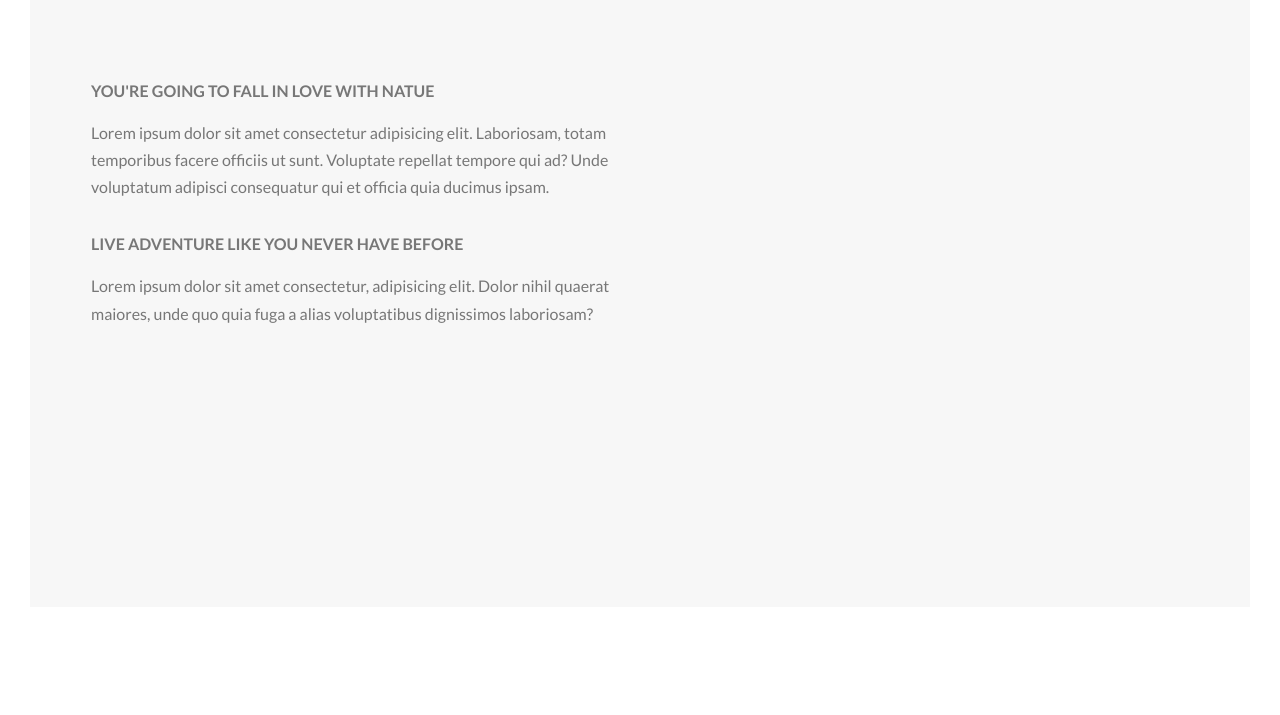
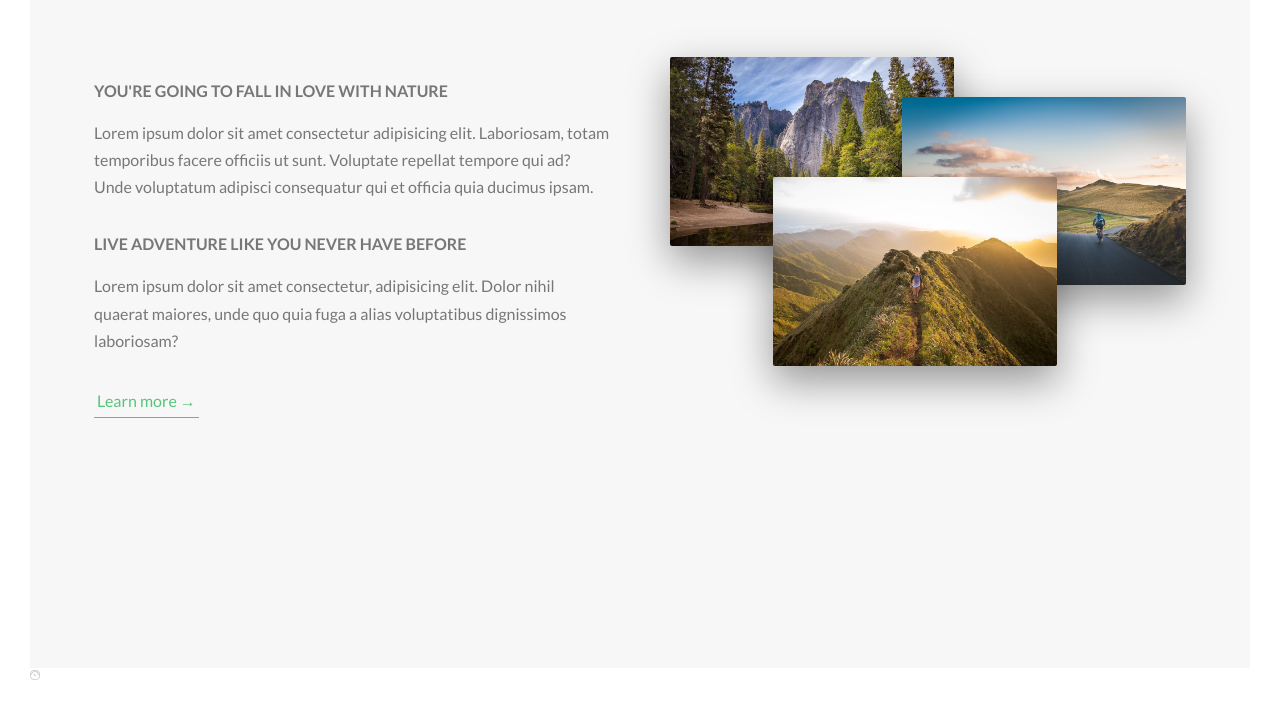
Before and after one commit to Abdul-kaium/Animation, a website: page index.html in a window 1280 px wide. Shown: the part 903-1618 px from the top of the page. Before the commit the page ends 1540 px from the top, so only its background shows below. Drawn offline with Linux system fonts and the light colour scheme.

Commit message:
upadated

```diff
--- /dev/null
+++ b/css/icon-font.css
@@ -0,0 +1,445 @@
+@charset "UTF-8";
+
+@font-face {
+  font-family: "linea-basic-10";
+  src:url("fonts/linea-basic-10.eot");
+  src:url("fonts/linea-basic-10.eot?#iefix") format("embedded-opentype"),
+    url("fonts/linea-basic-10.woff") format("woff"),
+    url("fonts/linea-basic-10.ttf") format("truetype"),
+    url("fonts/linea-basic-10.svg#linea-basic-10") format("svg");
+  font-weight: normal;
+  font-style: normal;
+
+}
+
+[data-icon]:before {
+  font-family: "linea-basic-10" !important;
+  content: attr(data-icon);
+  font-style: normal !important;
+  font-weight: normal !important;
+  font-variant: normal !important;
+  text-transform: none !important;
+  speak: none;
+  line-height: 1;
+  -webkit-font-smoothing: antialiased;
+  -moz-osx-font-smoothing: grayscale;
+}
+
+[class^="icon-"]:before,
+[class*=" icon-"]:before {
+  font-family: "linea-basic-10" !important;
+  font-style: normal !important;
+  font-weight: normal !important;
+  font-variant: normal !important;
+  text-transform: none !important;
+  speak: none;
+  line-height: 1;
+  -webkit-font-smoothing: antialiased;
+  -moz-osx-font-smoothing: grayscale;
+}
+
+.icon-basic-accelerator:before {
+  content: "a";
+}
+.icon-basic-alarm:before {
+  content: "b";
+}
+.icon-basic-anchor:before {
+  content: "c";
+}
+.icon-basic-anticlockwise:before {
+  content: "d";
+}
+.icon-basic-archive:before {
+  content: "e";
+}
+.icon-basic-archive-full:before {
+  content: "f";
+}
+.icon-basic-ban:before {
+  content: "g";
+}
+.icon-basic-battery-charge:before {
+  content: "h";
+}
+.icon-basic-battery-empty:before {
+  content: "i";
+}
+.icon-basic-battery-full:before {
+  content: "j";
+}
+.icon-basic-battery-half:before {
+  content: "k";
+}
+.icon-basic-bolt:before {
+  content: "l";
+}
+.icon-basic-book:before {
+  content: "m";
+}
+.icon-basic-book-pen:before {
+  content: "n";
+}
+.icon-basic-book-pencil:before {
+  content: "o";
+}
+.icon-basic-bookmark:before {
+  content: "p";
+}
+.icon-basic-calculator:before {
+  content: "q";
+}
+.icon-basic-calendar:before {
+  content: "r";
+}
+.icon-basic-cards-diamonds:before {
+  content: "s";
+}
+.icon-basic-cards-hearts:before {
+  content: "t";
+}
+.icon-basic-case:before {
+  content: "u";
+}
+.icon-basic-chronometer:before {
+  content: "v";
+}
+.icon-basic-clessidre:before {
+  content: "w";
+}
+.icon-basic-clock:before {
+  content: "x";
+}
+.icon-basic-clockwise:before {
+  content: "y";
+}
+.icon-basic-cloud:before {
+  content: "z";
+}
+.icon-basic-clubs:before {
+  content: "A";
+}
+.icon-basic-compass:before {
+  content: "B";
+}
+.icon-basic-cup:before {
+  content: "C";
+}
+.icon-basic-diamonds:before {
+  content: "D";
+}
+.icon-basic-display:before {
+  content: "E";
+}
+.icon-basic-download:before {
+  content: "F";
+}
+.icon-basic-exclamation:before {
+  content: "G";
+}
+.icon-basic-eye:before {
+  content: "H";
+}
+.icon-basic-eye-closed:before {
+  content: "I";
+}
+.icon-basic-female:before {
+  content: "J";
+}
+.icon-basic-flag1:before {
+  content: "K";
+}
+.icon-basic-flag2:before {
+  content: "L";
+}
+.icon-basic-floppydisk:before {
+  content: "M";
+}
+.icon-basic-folder:before {
+  content: "N";
+}
+.icon-basic-folder-multiple:before {
+  content: "O";
+}
+.icon-basic-gear:before {
+  content: "P";
+}
+.icon-basic-geolocalize-01:before {
+  content: "Q";
+}
+.icon-basic-geolocalize-05:before {
+  content: "R";
+}
+.icon-basic-globe:before {
+  content: "S";
+}
+.icon-basic-gunsight:before {
+  content: "T";
+}
+.icon-basic-hammer:before {
+  content: "U";
+}
+.icon-basic-headset:before {
+  content: "V";
+}
+.icon-basic-heart:before {
+  content: "W";
+}
+.icon-basic-heart-broken:before {
+  content: "X";
+}
+.icon-basic-helm:before {
+  content: "Y";
+}
+.icon-basic-home:before {
+  content: "Z";
+}
+.icon-basic-info:before {
+  content: "0";
+}
+.icon-basic-ipod:before {
+  content: "1";
+}
+.icon-basic-joypad:before {
+  content: "2";
+}
+.icon-basic-key:before {
+  content: "3";
+}
+.icon-basic-keyboard:before {
+  content: "4";
+}
+.icon-basic-laptop:before {
+  content: "5";
+}
+.icon-basic-life-buoy:before {
+  content: "6";
+}
+.icon-basic-lightbulb:before {
+  content: "7";
+}
+.icon-basic-link:before {
+  content: "8";
+}
+.icon-basic-lock:before {
+  content: "9";
+}
+.icon-basic-lock-open:before {
+  content: "!";
+}
+.icon-basic-magic-mouse:before {
+  content: "\"";
+}
+.icon-basic-magnifier:before {
+  content: "#";
+}
+.icon-basic-magnifier-minus:before {
+  content: "$";
+}
+.icon-basic-magnifier-plus:before {
+  content: "%";
+}
+.icon-basic-mail:before {
+  content: "&";
+}
+.icon-basic-mail-multiple:before {
+  content: "'";
+}
+.icon-basic-mail-open:before {
+  content: "(";
+}
+.icon-basic-mail-open-text:before {
+  content: ")";
+}
+.icon-basic-male:before {
+  content: "*";
+}
+.icon-basic-map:before {
+  content: "+";
+}
+.icon-basic-message:before {
+  content: ",";
+}
+.icon-basic-message-multiple:before {
+  content: "-";
+}
+.icon-basic-message-txt:before {
+  content: ".";
+}
+.icon-basic-mixer2:before {
+  content: "/";
+}
+.icon-basic-mouse:before {
+  content: ":";
+}
+.icon-basic-notebook:before {
+  content: ";";
+}
+.icon-basic-notebook-pen:before {
+  content: "<";
+}
+.icon-basic-notebook-pencil:before {
+  content: "=";
+}
+.icon-basic-paperplane:before {
+  content: ">";
+}
+.icon-basic-pencil-ruler:before {
+  content: "?";
+}
+.icon-basic-pencil-ruler-pen:before {
+  content: "@";
+}
+.icon-basic-photo:before {
+  content: "[";
+}
+.icon-basic-picture:before {
+  content: "]";
+}
+.icon-basic-picture-multiple:before {
+  content: "^";
+}
+.icon-basic-pin1:before {
+  content: "_";
+}
+.icon-basic-pin2:before {
+  content: "`";
+}
+.icon-basic-postcard:before {
+  content: "{";
+}
+.icon-basic-postcard-multiple:before {
+  content: "|";
+}
+.icon-basic-printer:before {
+  content: "}";
+}
+.icon-basic-question:before {
+  content: "~";
+}
+.icon-basic-rss:before {
+  content: "\\";
+}
+.icon-basic-server:before {
+  content: "\e000";
+}
+.icon-basic-server2:before {
+  content: "\e001";
+}
+.icon-basic-server-cloud:before {
+  content: "\e002";
+}
+.icon-basic-server-download:before {
+  content: "\e003";
+}
+.icon-basic-server-upload:before {
+  content: "\e004";
+}
+.icon-basic-settings:before {
+  content: "\e005";
+}
+.icon-basic-share:before {
+  content: "\e006";
+}
+.icon-basic-sheet:before {
+  content: "\e007";
+}
+.icon-basic-sheet-multiple:before {
+  content: "\e008";
+}
+.icon-basic-sheet-pen:before {
+  content: "\e009";
+}
+.icon-basic-sheet-pencil:before {
+  content: "\e00a";
+}
+.icon-basic-sheet-txt:before {
+  content: "\e00b";
+}
+.icon-basic-signs:before {
+  content: "\e00c";
+}
+.icon-basic-smartphone:before {
+  content: "\e00d";
+}
+.icon-basic-spades:before {
+  content: "\e00e";
+}
+.icon-basic-spread:before {
+  content: "\e00f";
+}
+.icon-basic-spread-bookmark:before {
+  content: "\e010";
+}
+.icon-basic-spread-text:before {
+  content: "\e011";
+}
+.icon-basic-spread-text-bookmark:before {
+  content: "\e012";
+}
+.icon-basic-star:before {
+  content: "\e013";
+}
+.icon-basic-tablet:before {
+  content: "\e014";
+}
+.icon-basic-target:before {
+  content: "\e015";
+}
+.icon-basic-todo:before {
+  content: "\e016";
+}
+.icon-basic-todo-pen:before {
+  content: "\e017";
+}
+.icon-basic-todo-pencil:before {
+  content: "\e018";
+}
+.icon-basic-todo-txt:before {
+  content: "\e019";
+}
+.icon-basic-todolist-pen:before {
+  content: "\e01a";
+}
+.icon-basic-todolist-pencil:before {
+  content: "\e01b";
+}
+.icon-basic-trashcan:before {
+  content: "\e01c";
+}
+.icon-basic-trashcan-full:before {
+  content: "\e01d";
+}
+.icon-basic-trashcan-refresh:before {
+  content: "\e01e";
+}
+.icon-basic-trashcan-remove:before {
+  content: "\e01f";
+}
+.icon-basic-upload:before {
+  content: "\e020";
+}
+.icon-basic-usb:before {
+  content: "\e021";
+}
+.icon-basic-video:before {
+  content: "\e022";
+}
+.icon-basic-watch:before {
+  content: "\e023";
+}
+.icon-basic-webpage:before {
+  content: "\e024";
+}
+.icon-basic-webpage-img-txt:before {
+  content: "\e025";
+}
+.icon-basic-webpage-multiple:before {
+  content: "\e026";
+}
+.icon-basic-webpage-txt:before {
+  content: "\e027";
+}
+.icon-basic-world:before {
+  content: "\e028";
+}
--- a/index.html
+++ b/index.html
@@ -8,6 +8,7 @@
 
         <link rel="stylesheet" href="css/icon-font.css">
         <link rel="stylesheet" href="css/style.css">
+        <link rel="stylesheet" href="css/icon-font.css">
         <link rel="shortcut icon" type="image/png" href="img/favicon.png">
 
         <title>Natours | Exciting tours for adventurous people</title>
@@ -15,7 +16,7 @@
     <body>
         <header class="header">
            <div class="header__logo-box">
-               <img src="img/logo-white.png" alt="Logo" class="header__logo">
+               <a href=""><img src="img/logo-white.png" alt="Logo" class="header__logo"></a>
            </div>
            <div class="header__text-box">
                 <h1 class="heading-primary">
@@ -35,7 +36,7 @@
                 </div>
                 <div class="row">
                     <div class="col-6-of-12">
-                        <h3 class="heading-tertiary u-margin-bottom-small">You're going to fall in love with natue</h3>
+                        <h3 class="heading-tertiary u-margin-bottom-small">You're going to fall in love with nature</h3>
                         <p class="paragraph">
                             Lorem ipsum dolor sit amet consectetur adipisicing elit. Laboriosam, totam temporibus facere officiis ut sunt. Voluptate repellat tempore qui ad? Unde voluptatum adipisci consequatur qui et officia quia ducimus ipsam.
                         </p>
@@ -44,12 +45,23 @@
                         <p class="paragraph">
                             Lorem ipsum dolor sit amet consectetur, adipisicing elit. Dolor nihil quaerat maiores, unde quo quia fuga a alias voluptatibus dignissimos laboriosam?
                         </p>
+
+                        <a href="#" class="btn-text">Learn more &rarr;</a>
                     </div>
                     <div class="col-6-of-12">
-
+                        <div class="composition">
+                            <img src="img/nat-1-large.jpg" alt="Photo 1" class="composition__photo composition__photo--p1">
+                            <img src="img/nat-2-large.jpg" alt="Photo 2" class="composition__photo composition__photo--p2">
+                            <img src="img/nat-3-large.jpg" alt="Photo 3" class="composition__photo composition__photo--p3">
+                        </div>
                     </div>
                 </div>
             </section>
+
+            <section class="section-features">
+                <i class="icon-basic-accelerator"></i>
+            </section>
+
         </main>
 
 
--- a/sass/abstracts/_variables.scss
+++ b/sass/abstracts/_variables.scss
@@ -13,7 +13,10 @@ $html-font-size:62.5%;
 
 
 //grid
-$grid-width: 90%;
+$grid-width: 89.5%;
 $gutter-vertical: 8rem;
 $gutter-vertical-small: 6rem;
 $gutter-horizontal: 6rem;
+
+//font-sizes
+$default-font-size:1.6rem;
--- a/sass/base/_typography.scss
+++ b/sass/base/_typography.scss
@@ -55,12 +55,12 @@ body{
     }
 }
 .heading-tertiary{
-    font-size: 1.6rem;
+    font-size: $default-font-size;
     font-weight: 700;
     text-transform: uppercase;
 }
 .paragraph{
-    font-size: 1.6rem;
+    font-size: $default-font-size;
     &:not(last-child){
         margin-bottom: 3rem;
     }
--- a/sass/components/_button.scss
+++ b/sass/components/_button.scss
@@ -51,3 +51,24 @@
     }
 
     }
+    .btn-text{
+        &:link,
+        &:visited{
+            font-size: $default-font-size;
+            color: $color-primary;
+            display: inline-block;
+            text-decoration: none;
+            border-bottom: 1px solid $color-primary;
+            padding: 3px;
+        }
+        &:hover{
+            background-color: $color-primary;
+            color: $color-white;
+            box-shadow: 0 1rem 2rem rgba($color-black, .15);
+            transform: translateY(-2px);
+        }
+        &:active{
+            box-shadow: 0 .5rem 2rem rgba($color-black, .15);
+            transform: translateY(0);
+        }
+    }
--- /dev/null
+++ b/sass/components/_composition.scss
@@ -0,0 +1,39 @@
+.composition{
+    position: relative;
+
+    &__photo{
+        width: 55%;
+        box-shadow: 0 1.5rem 4rem rgba($color-black, .4);
+        border-radius: 2px;
+        position: absolute;
+        z-index: 5;
+        transition: all .2s;
+
+        &--p1{
+            left: 0;
+            top: -2rem;
+        }
+
+        &--p2{
+            right: 0;
+            top: 2rem;
+        }
+
+        &--p3{
+            left: 20%;
+            top: 10rem;
+        }
+
+        &:hover{
+            outline: 1.5rem solid $color-primary;
+            outline-offset: 2rem;
+            transform: scale(1.05) translateY(-.5rem);
+            box-shadow: 0 2.5rem 4rem rgba($color-black, .5);
+            z-index: 10;
+        }
+    }
+
+    &:hover &__photo:not(:hover){
+        transform: scale(.95);
+    }
+}
--- a/sass/main.scss
+++ b/sass/main.scss
@@ -6,7 +6,12 @@
 @import "base/animations";
 @import "base/typography";
 @import "base/utilities";
+
+
 @import "components/button";
+@import "components/composition";
+
+
 @import "layout/header";
 @import "layout/grid";
 
```
Also changed, not shown: css/fonts/linea-basic-10.ttf (added), css/fonts/linea-basic-10.woff (added), css/style.css, sass/pages/_home.scss (line endings or trailing spaces), 2 other files.
